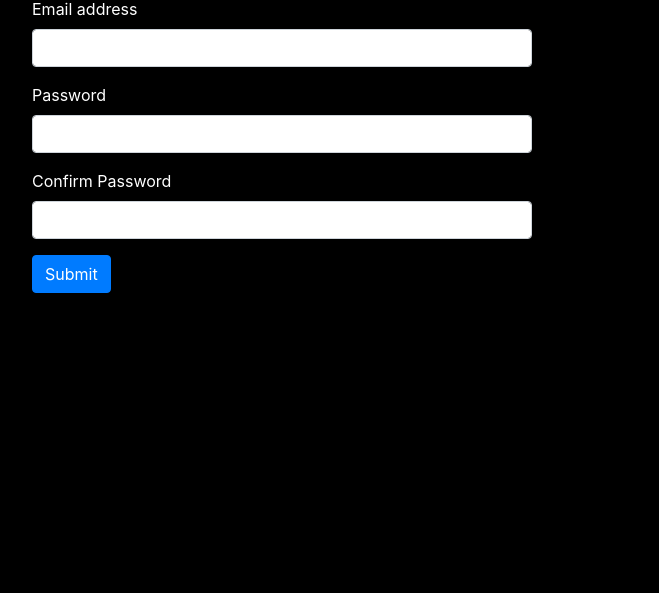
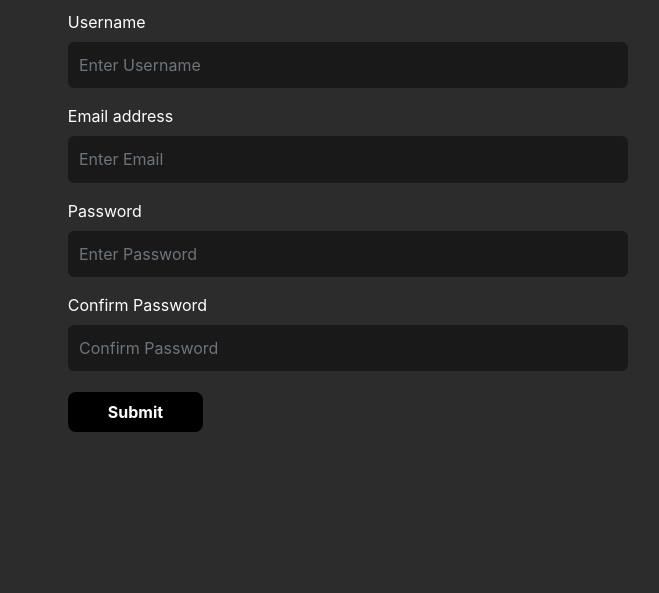
Before and after one commit to happy-44/form_validation, a plain HTML site: page index.html in a window 1280 px wide. Shown: the part 207-800 px from the top of the page, without its empty margins (358-1017 px from the left). Drawn offline with nearby package versions, Linux system fonts and the light colour scheme.

Commit message:
updated style

```diff
--- a/index.html
+++ b/index.html
@@ -12,28 +12,28 @@
     <h1 class="text-center">Simple form validation</h1>
     <div class="container">
         <div class="col-lg-8 m-auto d-block">
-            <form>
+            <form id="form">
                 <div class="form-group">
                     <label for="user">Username</label>
-                    <input type="text" class="form-control" id="username" autocomplete="off">
+                    <input type="text" class="form-control" id="username" autocomplete="off" placeholder="Enter Username">
                     <h5 id="usernamevalidation"></h5>
                   </div>
                 <div class="form-group">
                   <label for="email">Email address</label>
-                  <input type="text" class="form-control" id="email" autocomplete="off">
+                  <input type="text" class="form-control" id="email" autocomplete="off" placeholder="Enter Email">
                   <h5 id="emailvalidation"></h5>
                 </div>
                 <div class="form-group">
                   <label for="password">Password</label>
-                  <input type="password" class="form-control" id="password" autocomplete="off">
+                  <input type="password" class="form-control" id="password" autocomplete="off" placeholder="Enter Password">
                   <h5 id="passwordValidation"></h5>
                 </div>
                 <div class="form-group">
                     <label for="comfirmassword">Confirm Password</label>
-                    <input type="password" class="form-control" id="confirmpassword" autocomplete="off">
+                    <input type="password" class="form-control" id="confirmpassword" autocomplete="off" placeholder="Confirm Password">
                     <h5 id="confirmpasswordvalidation"></h5>
                 </div>
-                <input type="submit" class="btn btn-primary" id="submitvalidation" value="Submit" style="margin-left: 105px;">
+                <button id="button" type="submit" value="submit">Submit</button>
               </form>
         </div>
     </div>
--- a/style.css
+++ b/style.css
@@ -1,23 +1,50 @@
+*{
+    margin: 0;
+    padding: 0;
+}
 body{
-    background-color: black;
-    margin-top: 50px;
+    display: flex;
+    justify-content: center;
     align-items: center;
-
+    min-height: 100vh;
+    background: #2c2c2c;
+    flex-direction: column;
 }
-.text-center{
+h1{
+    position: relative;
+    color: white;
+    margin-top: -1rem;
+}
+#form label{
     color: white;
 }
-.form-group label{
-    color: white;
-    margin-left: 105px;
+#form{
+    margin-top: 1rem;
+    position: relative;
+    left: 11vw;
 }
-.form-group input{
-    width: 500px;
-    margin-left: 105px;
+#email, #username, #password, #confirmpassword{
+    width: 70vh;
+    background: #1a1919;
+    outline: none;
+    border: none;
+    border-radius: 0.4rem;
+    padding: 0.7rem;
+    color: #525151;
 }
-.container{
-    margin-top: 20px;
+
+button{
+    margin-top: 0.3rem;
+    padding: 0.5rem 2.5rem;
+    font-size: 1rem;
+    font-weight: 700;
+    border-radius: 0.5rem;
+    outline: none;
+    border: none;
+    background: #000000;
+    color: #ffffff;
 }
-.form-group h5{
-    margin-left: 105px;
+.inputBox{
+    display: flex;
+    flex-direction: column;
 }
```
